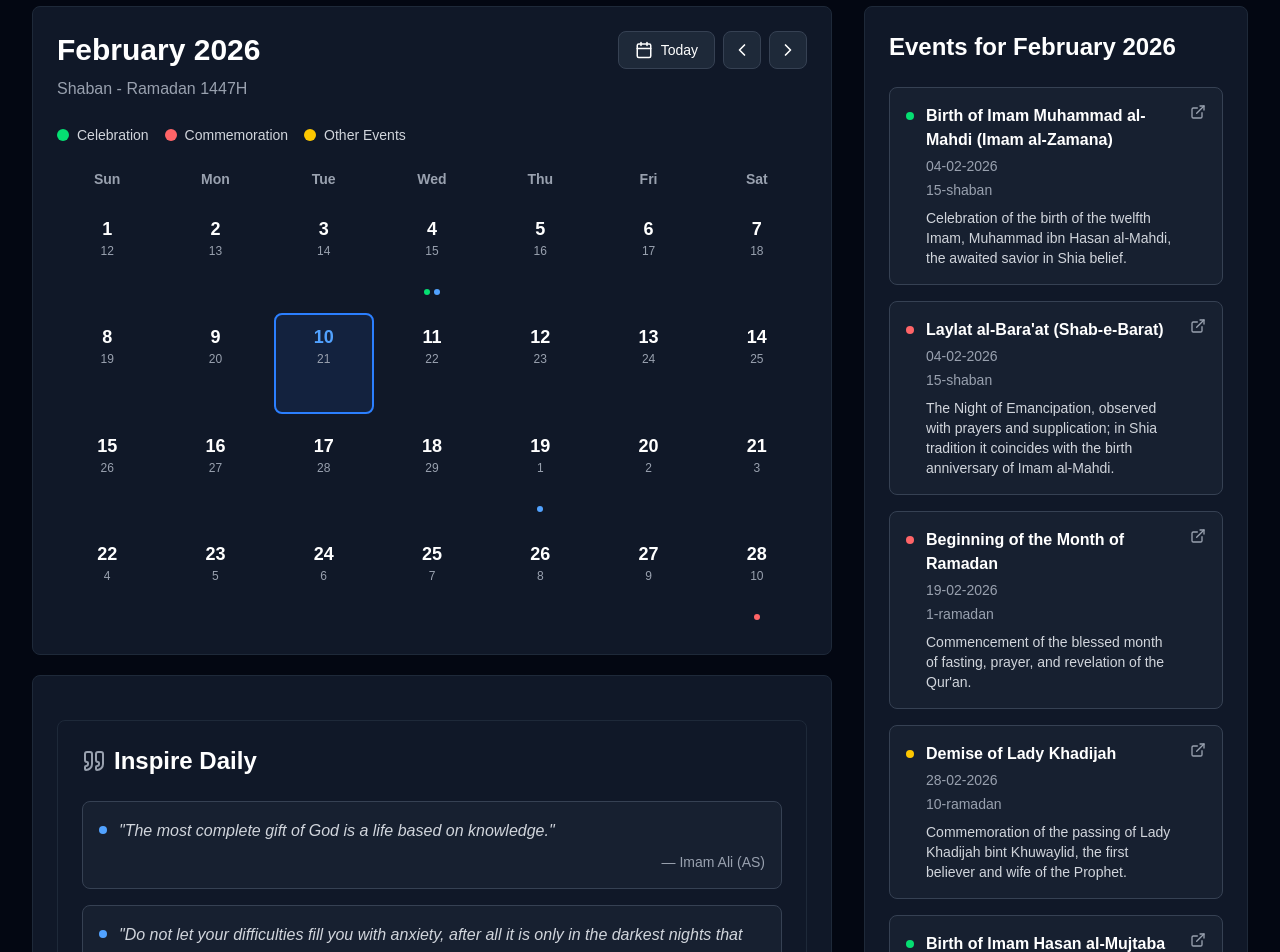
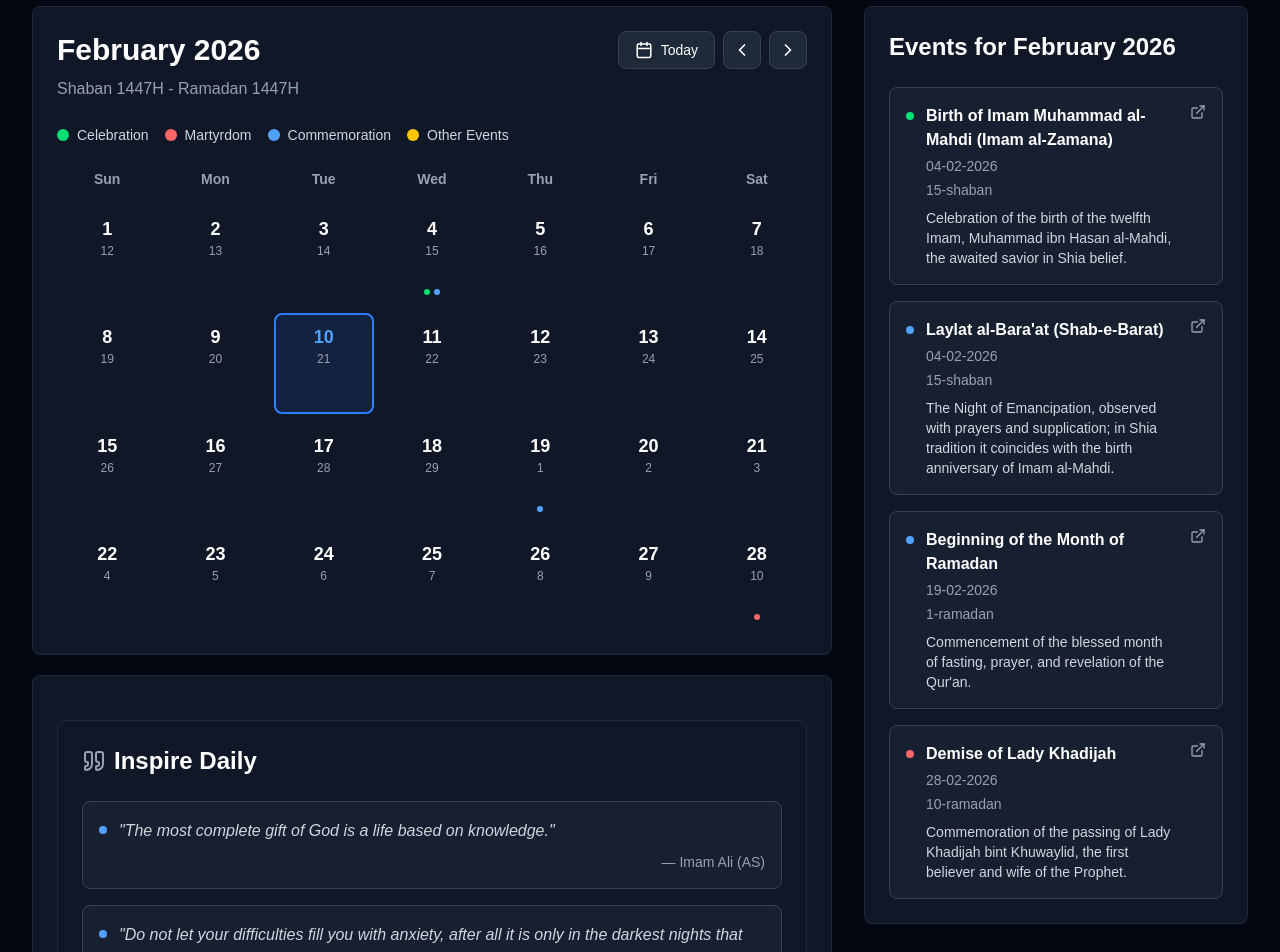
Before and after one commit to syed-neosoft-demos/shia-calendar-online, a Next.js app: page / in a window 1280 px wide. Shown: the part 160-1112 px from the top of the page. Built offline with nearby package versions, Linux system fonts and the light colour scheme.

Commit message:
fix duplicate issue

```diff
--- a/app/components/Calendar.tsx
+++ b/app/components/Calendar.tsx
@@ -1,5 +1,6 @@
 import { CalendarDayProps, CalendarEvent } from "@/app/utils/types";
 import { getEventsForDate } from "../utils/helper";
+import { getHijriDateKey } from "../utils/date";
 export function CalendarDay({
   day,
   isCurrentMonth,
@@ -12,7 +13,7 @@ export function CalendarDay({
     return <div className="aspect-square" />;
   }
   const events: CalendarEvent[] = getEventsForDate(
-    `${hijriDate?.day}-${hijriDate?.monthName?.replace?.(" ", "-").toLowerCase()}`,
+    getHijriDateKey(hijriDate),
   );
   return (
     <button
--- a/app/components/EventSidebar.tsx
+++ b/app/components/EventSidebar.tsx
@@ -1,6 +1,7 @@
 /* eslint-disable @typescript-eslint/no-explicit-any */
 import { ExternalLink } from "lucide-react";
 import { EventsSidebarProps } from "../utils/types";
+import { getHijriDateKey } from "../utils/date";
 
 export function EventsSidebar({
   events,
@@ -10,11 +11,7 @@ export function EventsSidebar({
 }: EventsSidebarProps) {
   const matchedEvents = events.filter((event) =>
     calendarDays.some((day: any) =>
-      event.event_date.includes(
-        day.hijriDate?.day +
-          "-" +
-          day.hijriDate?.monthName?.replace?.(" ", "-").toLowerCase(),
-      ),
+      event.event_date === getHijriDateKey(day.hijriDate),
     ),
   );
 
@@ -22,20 +19,17 @@ export function EventsSidebar({
     switch (type) {
       case "celebration":
         return "bg-green-400";
+      case "martyrdom":
+        return "bg-red-400";
       case "commemoration":
-        return "bg-red-400";
+        return "bg-blue-400";
       default:
         return "bg-yellow-400";
     }
   };
   const getDate = (eventDate: string) => {
-    const [day, monthName] = eventDate.split("-");
-    const dayNumber = parseInt(day, 10);
     const matchedDay = calendarDays.find(
-      (day: any) =>
-        day.hijriDate?.day === dayNumber &&
-        day.hijriDate?.monthName?.toLocaleLowerCase() ===
-          monthName.toLocaleLowerCase(),
+      (day: any) => getHijriDateKey(day.hijriDate) === eventDate,
     );
     return (
       matchedDay?.date?.toLocaleDateString("en-GB").replaceAll("/", "-") || ""
--- a/app/components/Quats.tsx
+++ b/app/components/Quats.tsx
@@ -36,7 +36,7 @@ const Quats = () => {
                 <div className="flex-shrink-0 bg-blue-400 mt-2 rounded-full w-2 h-2" />
                 <div className="flex-1">
                   <p className="mb-2 text-gray-300 text-sm md:text-base italic leading-relaxed">
-                    "{quote.text}"
+                    &quot;{quote.text}&quot;
                   </p>
                   <div className="flex justify-end mt-2">
                     <span className="font-medium text-gray-400 text-xs md:text-sm">
--- a/app/page.tsx
+++ b/app/page.tsx
@@ -5,7 +5,7 @@ import { CalendarDay } from "./components/Calendar";
 import { EventsSidebar } from "./components/EventSidebar";
 import { EventPopup } from "./components/EventPopup";
 import Header from "./components/Header";
-import { DAYS_OF_WEEK, MONTH_NAMES } from "./utils/date";
+import { DAYS_OF_WEEK, getHijriDateKey, MONTH_NAMES } from "./utils/date";
 import events from "./utils/events";
 import {
   generateCalendarDays,
@@ -55,9 +55,15 @@ export default function Calendar() {
   };
 
   const calendarDays = generateCalendarDays(year, month);
-  const months = new Set(
-    calendarDays.map((el) => el.hijriDate?.monthName).filter(Boolean),
-  );
+  const hijriMonthLabels = calendarDays.reduce<string[]>((labels, day) => {
+    const hijriDate = day.hijriDate;
+    if (!hijriDate?.monthName) return labels;
+
+    const label = `${hijriDate.monthName} ${hijriDate.year}H`;
+    if (!labels.includes(label)) labels.push(label);
+
+    return labels;
+  }, []);
   if (!isMounted) {
     return (
       <div className="bg-gray-950 p-4 md:p-8 min-h-screen text-white"></div>
@@ -99,8 +105,7 @@ export default function Calendar() {
                   </div>
                 </div>
                 <p className="text-gray-400">
-                  {[...months].join(", ").replaceAll(",", " - ") +
-                    ` ${calendarDays[calendarDays?.length - 1]?.hijriDate?.year ?? ""}H`}
+                  {hijriMonthLabels.join(" - ")}
                 </p>
               </div>
 
@@ -111,6 +116,10 @@ export default function Calendar() {
                 </div>
                 <div className="flex items-center gap-2">
                   <div className="bg-red-400 rounded-full w-3 h-3" />
+                  <span className="text-gray-300 text-sm">Martyrdom</span>
+                </div>
+                <div className="flex items-center gap-2">
+                  <div className="bg-blue-400 rounded-full w-3 h-3" />
                   <span className="text-gray-300 text-sm">Commemoration</span>
                 </div>
                 <div className="flex items-center gap-2">
@@ -138,10 +147,7 @@ export default function Calendar() {
                     isSelected={isSelected(day.date, selectedDate)}
                     onClick={() =>
                       day.hijriDate?.day &&
-                      handleDayClick(
-                        `${day.hijriDate.day}-${day.hijriDate.monthName?.replace?.(" ", "-").toLowerCase()}`,
-                        day.date,
-                      )
+                      handleDayClick(getHijriDateKey(day.hijriDate), day.date)
                     }
                     hijriDate={day.hijriDate}
                   />
--- a/app/utils/date.ts
+++ b/app/utils/date.ts
@@ -32,63 +32,25 @@ export const HIJRI_MONTHS = [
   "Dhul Hijjah",
 ];
 
-const globalShift: number = -2;
+const globalShift: number = -1;
 
-const ISLAMIC_EPOCH: number = 1948439;
+const ISLAMIC_CALENDAR = "en-u-ca-islamic-umalqura";
+const ISLAMIC_FORMATTER = new Intl.DateTimeFormat(ISLAMIC_CALENDAR, {
+  day: "numeric",
+  month: "numeric",
+  timeZone: "UTC",
+  year: "numeric",
+});
 
-function gregorianToJD(y: number, m: number, d: number): number {
-  if (m <= 2) {
-    y -= 1;
-    m += 12;
+function getDatePart(
+  parts: Intl.DateTimeFormatPart[],
+  type: Intl.DateTimeFormatPartTypes,
+): number {
+  const value = parts.find((part) => part.type === type)?.value;
+  if (!value) {
+    throw new Error(`Missing Islamic date part: ${type}`);
   }
-
-  const A = Math.floor(y / 100);
-  const B = 2 - A + Math.floor(A / 4);
-
-  return (
-    Math.floor(365.25 * (y + 4716)) +
-    Math.floor(30.6001 * (m + 1)) +
-    d +
-    B -
-    1524
-  );
-}
-
-function islamicToJD(year: number, month: number, day: number): number {
-  return (
-    day +
-    Math.ceil(29.5 * (month - 1)) +
-    (year - 1) * 354 +
-    Math.floor((3 + 11 * year) / 30) +
-    ISLAMIC_EPOCH -
-    1
-  );
-}
-
-function jdToIslamic(jd: number): IslamicDate {
-  jd = Math.floor(jd) + 0.5;
-
-  const days = jd - ISLAMIC_EPOCH;
-
-  const year = Math.floor((30 * days + 10646) / 10631);
-
-  const firstDayOfYear = islamicToJD(year, 1, 1);
-
-  let month = Math.ceil((jd - firstDayOfYear + 1) / 29.5);
-
-  if (month > 12) month = 12;
-
-  let firstDayOfMonth = islamicToJD(year, month, 1);
-
-  // 🔥 FIX: adjust month if overshoot
-  if (jd < firstDayOfMonth) {
-    month--;
-    firstDayOfMonth = islamicToJD(year, month, 1);
-  }
-
-  const day = Math.floor(jd - firstDayOfMonth + 1);
-
-  return { year, month, day };
+  return Number(value.replace(/\D/g, ""));
 }
 
 export function getIslamicDate(
@@ -96,11 +58,16 @@ export function getIslamicDate(
   gMonth: number,
   gDay: number,
 ): IslamicDate {
-  let jd = gregorianToJD(gYear, gMonth, gDay);
+  const date = new Date(Date.UTC(gYear, gMonth - 1, gDay));
+  date.setUTCDate(date.getUTCDate() + globalShift);
 
-  jd += globalShift;
+  const parts = ISLAMIC_FORMATTER.formatToParts(date);
 
-  return jdToIslamic(jd);
+  return {
+    day: getDatePart(parts, "day"),
+    month: getDatePart(parts, "month"),
+    year: getDatePart(parts, "year"),
+  };
 }
 
 export function formatIslamic(date: IslamicDate): HijriDate {
@@ -115,3 +82,14 @@ export function formatIslamic(date: IslamicDate): HijriDate {
 
   // return `${date.day} ${names[date.month - 1]} ${date.year} AH`;
 }
+
+export function getHijriMonthSlug(monthName: string): string {
+  return monthName.trim().toLowerCase().replace(/\s+/g, "-");
+}
+
+export function getHijriDateKey(
+  date: Pick<HijriDate, "day" | "monthName"> | null | undefined,
+): string {
+  if (!date?.day || !date.monthName) return "";
+  return `${date.day}-${getHijriMonthSlug(date.monthName)}`;
+}
```
